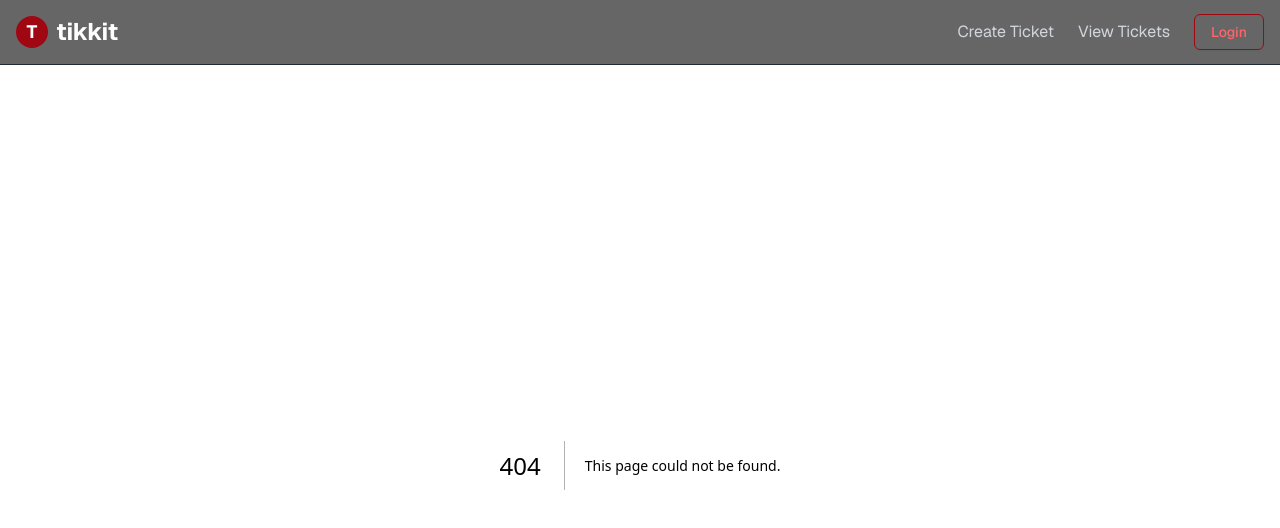
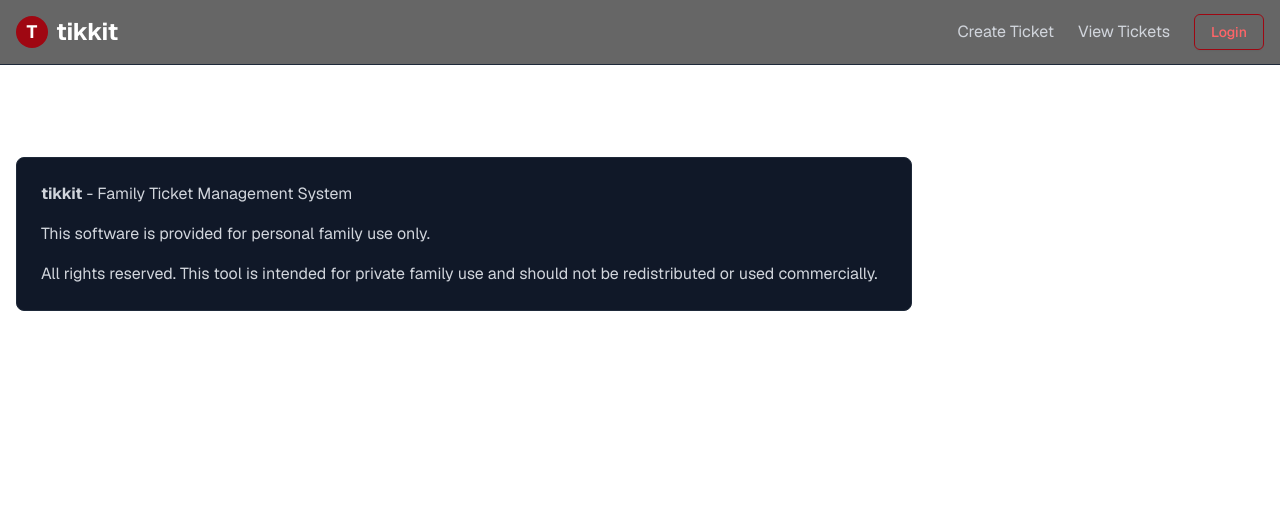
Before and after one commit to F1nal04/tikkit, a Next.js app: page /legal in a window 1280 px wide. Before the commit this address had no page. Shown: the top 528 px of the page. Built offline with nearby package versions, Linux system fonts and the light colour scheme.

Commit message:
legal page mock

```diff
--- /dev/null
+++ b/src/app/legal/page.tsx
@@ -0,0 +1,19 @@
+export default function LegalPage() {
+  return (
+    <div className="container mx-auto px-4 py-8">
+      <h1 className="text-3xl font-bold text-white mb-6">Legal Notice</h1>
+      <div className="bg-gray-900 p-6 rounded-lg border border-gray-800 max-w-4xl">
+        <div className="text-gray-300 space-y-4">
+          <p>
+            <strong>tikkit</strong> - Family Ticket Management System
+          </p>
+          <p>This software is provided for personal family use only.</p>
+          <p>
+            All rights reserved. This tool is intended for private family use
+            and should not be redistributed or used commercially.
+          </p>
+        </div>
+      </div>
+    </div>
+  );
+}
```
